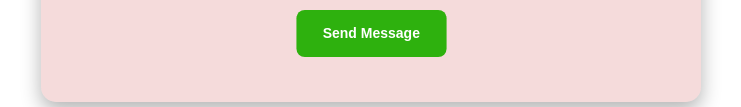
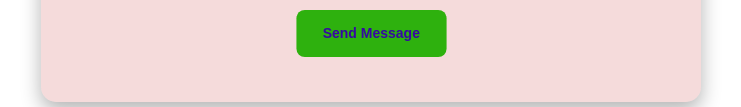
Before and after one commit to rashurashvanth86-crypto/portfolio1, a plain HTML site: page frontend/index.html in a window 1280 px wide. In both pictures the pointer is over the button "Send Message". Shown: the part 1001-1108 px from the top of the page, without its empty margins (269-1010 px from the left). Drawn offline with Linux system fonts and the light colour scheme.

```diff
--- a/frontend/style.css
+++ b/frontend/style.css
@@ -55,7 +55,7 @@
 button:hover {
   background: #2eb10e;
   transform: scale(1.05);
-  color: white;
+  color: rgb(54, 8, 163);
 }
 
 /* Headings styling */
```
